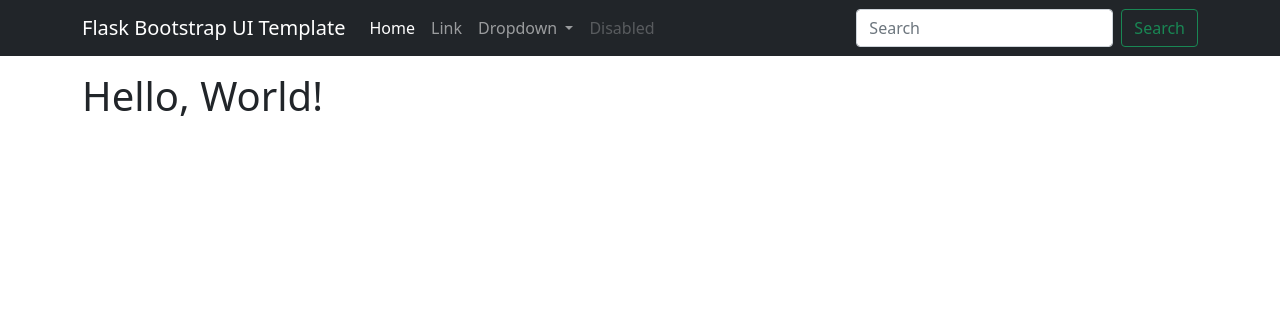
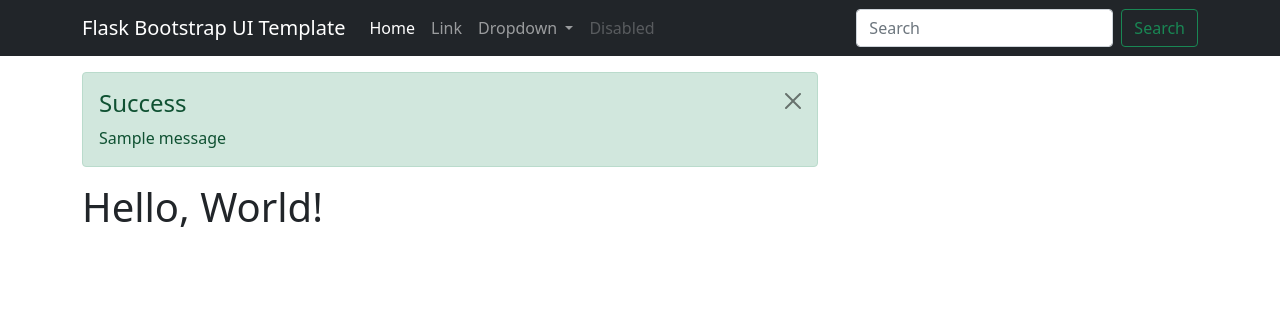
Before and after one commit to MashSoftware/flask-bootstrap-ui, a Flask app: page / in a window 1280 px wide. Shown: the top 316 px of the page. Run offline with Flask 2, Linux system fonts and the light colour scheme; one stand-in notice (Sample message) is shown; some libraries are stand-ins or nearby versions.

Commit message:
add notifications to base template

```diff
--- a/app/templates/base.html
+++ b/app/templates/base.html
@@ -56,7 +56,35 @@
         </div>
     </nav>
     <main class="container py-3 mb-3">
-        {% block content %}{% endblock %}
+        {% block content %}
+            {% with messages = get_flashed_messages(with_categories=true) %}
+                {% if messages %}
+                    {% for category, message in messages %}
+                        <div class="alert alert-{{category}} alert-dismissible fade show" role="alert">
+                            {% if category == 'danger' %}
+                                <h4 class="alert-heading">There is a problem</h4>
+                            {% elif category == 'success' %}
+                                <h4 class="alert-heading">Success</h4>
+                            {% elif category == 'info' %}
+                                <h4 class="alert-heading">Important</h4>
+                            {% endif %}
+                            <p class="mb-0">{{ message | safe }}</p>
+                            <button type="button" class="btn-close" data-bs-dismiss="alert" aria-label="Close"></button>
+                        </div>
+                    {% endfor %}
+                {% endif %}
+            {% endwith %}
+            {% if form and form.errors %}
+                <div class="alert alert-danger" role="alert">
+                    <h4 class="alert-heading">There is a problem</h4>
+                    {% for field, errors in form.errors.items() %}
+                        {% for error in errors %}
+                            <p class="mb-0">{{ error }}</p>
+                        {% endfor %}
+                    {% endfor %}
+                </div>
+            {% endif %}
+        {% endblock %}
     </main>
     <script src="https://cdn.jsdelivr.net/npm/bootstrap@5.0.0-beta2/dist/js/bootstrap.bundle.min.js"
         integrity="sha384-b5kHyXgcpbZJO/tY9Ul7kGkf1S0CWuKcCD38l8YkeH8z8QjE0GmW1gYU5S9FOnJ0"
--- a/app/templates/main/index.html
+++ b/app/templates/main/index.html
@@ -2,6 +2,7 @@
 {% block content %}
 <div class="row">
     <div class="col-md-8">
+        {{ super() }}
         <h1>Hello, World!</h1>
     </div>
 </div>
```
